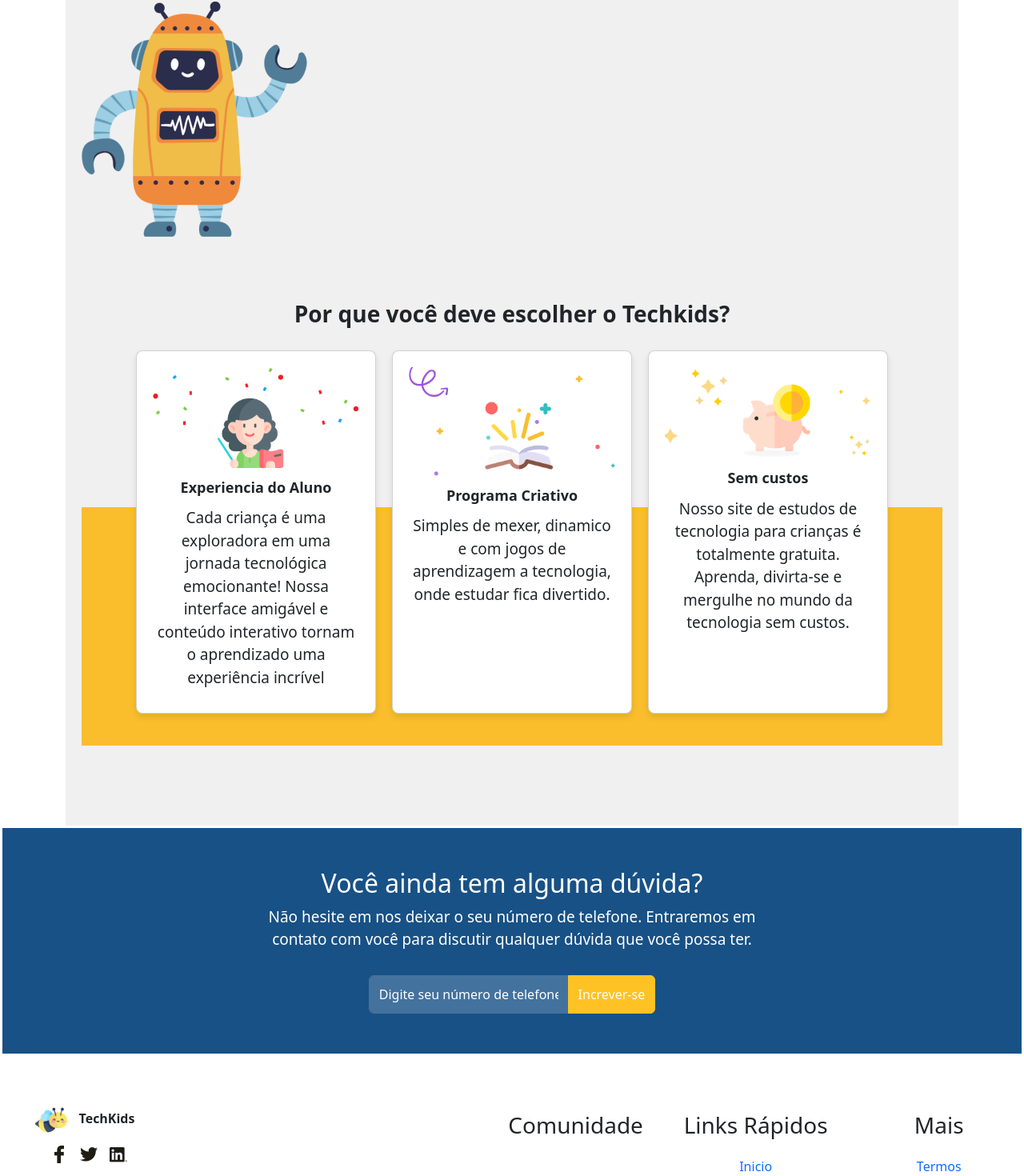
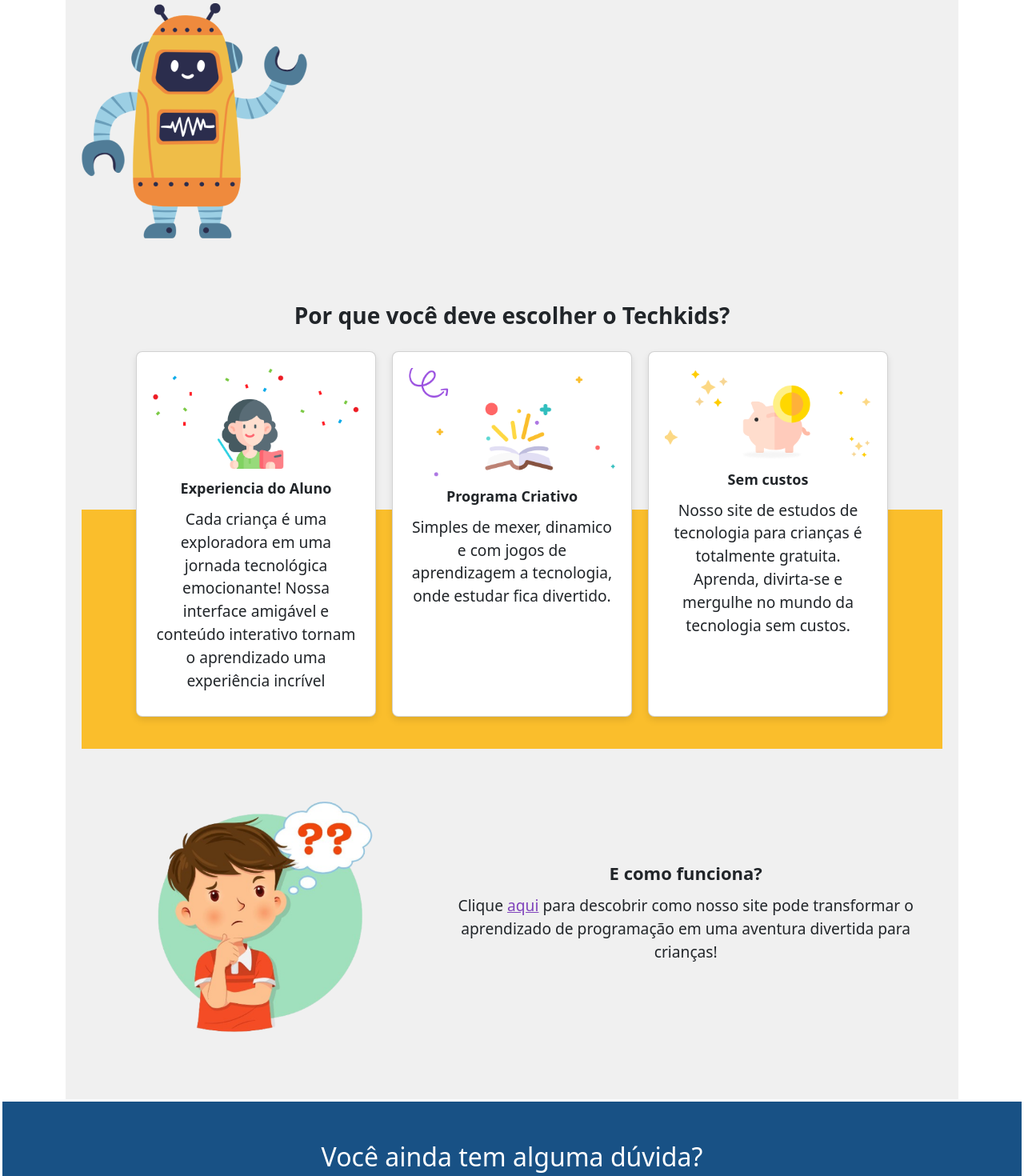
Before and after one commit to guxtavow/TCC, a React (Create React App) app in the folder TCC/: page / in a window 1280 px wide. Shown: the part 1268-2738 px from the top of the page at 80% size. Built offline with nearby package versions, Linux system fonts and the light colour scheme.

Commit message:
Home - Update - 23:50

```diff
--- a/TCC/src/componentes/Home/Home.css
+++ b/TCC/src/componentes/Home/Home.css
@@ -1,6 +1,16 @@
+/* Variáveis de cores */
+:root {
+  --primary-color: #8044BC;
+  --secondary-color: #f0f0f0;
+  --highlight-color: #FABE2C;
+  --button-hover-color: #6b2a9e;
+  --button-text-color: #1F1C14;
+  --button-background-color: #FFD838;
+}
+
 /* Estilos gerais */
 p {
-  font-size: 19px;
+  font-size: 1.2rem; /* Adaptado para rem */
 }
 
 .container {
@@ -12,7 +22,7 @@
 .home-content {
   flex: 1;
   padding: 20px;
-  background-color: #f0f0f0;
+  background-color: var(--secondary-color); /* Usando variável */
 }
 
 /* Estilos das seções */
@@ -25,9 +35,9 @@
 }
 
 .text-content {
-  flex: 1; /* Permite que o espaço seja ocupado de forma flexível */
-  margin: auto; /* Centraliza a div */
-  text-align: center; /* Centraliza o texto dentro da div */
+  flex: 1;
+  margin: auto;
+  text-align: center;
 }
 
 .text-content h3,
@@ -37,31 +47,31 @@
 
 /* Estilos dos botões */
 .button-container {
-  display: flex; /* Usar flexbox para os botões */
-  justify-content: center; /* Centraliza os botões */
-  gap: 10px; /* Espaço entre os botões */
+  display: flex;
+  justify-content: center;
+  gap: 10px;
 }
 
 .action-button {
-  display: flex; /* Usar flexbox para o botão */
-  align-items: center; /* Alinha a imagem e o texto no centro verticalmente */
-  padding: 10px 20px; /* Adicionando algum preenchimento para os botões */
+  display: flex;
+  align-items: center;
+  padding: 10px 20px;
   border: none;
   border-radius: 5px;
-  background-color: #FFD838; /* Cor de fundo para os botões */
-  color: #1F1C14;
-  cursor: pointer; /* Muda o cursor ao passar sobre os botões */
-  transition: background-color 0.3s; /* Animação para mudança de cor */
+  background-color: var(--button-background-color);
+  color: var(--button-text-color);
+  cursor: pointer;
+  transition: background-color 0.3s;
 }
 
 .action-button:hover {
-  background-color: #6b2a9e; /* Cor ao passar o mouse */
+  background-color: var(--button-hover-color);
 }
 
 .button-icon {
-  width: 20px; /* Largura da imagem do botão */
-  height: auto; /* Mantém a proporção da imagem */
-  margin-right: 10px; /* Espaço entre a imagem e o texto */
+  width: 20px;
+  height: auto;
+  margin-right: 10px;
 }
 
 /* Estilos das imagens */
@@ -71,8 +81,8 @@
 }
 
 .image-content img {
-  width: 100%; /* A imagem ocupa 100% da largura do container */
-  height: auto; /* Mantém a proporção da imagem */
+  width: 100%;
+  height: auto;
 }
 
 /* Estilos da bolha de fala */
@@ -82,9 +92,8 @@
   border-radius: 135px;
   padding: 100px;
   margin: 87px;
-  border: 2px solid #8044BC;
+  border: 5px solid var(--primary-color);
   font-family: Arial, sans-serif;
-  border-width: 5px;
 }
 
 .speech-bubble p {
@@ -115,7 +124,7 @@
   width: 0;
   height: 0;
   border: 22px solid transparent;
-  border-top-color: #8044BC;
+  border-top-color: var(--primary-color);
   border-bottom: 0;
   border-left: 0;
   margin-left: -12px;
@@ -124,18 +133,18 @@
 
 .image-below-bubble {
   margin-top: 20px;
-  text-align: left; /* Alinha a imagem à esquerda */
+  text-align: left;
 }
 
 .image-below-bubble img {
-  display: block; /* Remove o comportamento inline */
-  max-width: none; /* Remove a limitação de largura */
-  height: auto; /* Garante que a altura seja proporcional */
+  display: block;
+  max-width: none;
+  height: auto;
 }
 
 /* Estilos da Seção 3 - Cards */
 .section3 {
-  background: linear-gradient(to bottom, #f0f0f0 50%, #FABE2C 50%); /* Divisão de cores */
+  background: linear-gradient(to bottom, var(--secondary-color) 50%, var(--highlight-color) 50%);
   padding: 40px 20px;
   text-align: center;
 }
@@ -145,7 +154,7 @@
   justify-content: space-around;
   gap: 20px;
   margin-top: 20px;
-  flex-wrap: wrap; /* Permite que os cards se ajustem em telas menores */
+  flex-wrap: wrap;
 }
 
 .card {
@@ -153,13 +162,13 @@
   border-radius: 8px;
   box-shadow: 0 4px 8px rgba(0, 0, 0, 0.1);
   padding: 20px;
-  max-width: 300px; /* Limite de largura para os cards */
+  max-width: 300px;
   text-align: center;
 }
 
 .card img {
   width: 100%;
-  height: auto; /* Mantém a proporção da imagem */
+  height: auto;
   margin-bottom: 10px;
 }
 
@@ -168,31 +177,68 @@
 }
 
 .card strong {
-  font-size: 18px;
+  font-size: 1.125rem;
+}
+
+/* Estilos da Seção 4 */
+.section4 {
+  display: flex;
+  justify-content: space-between;
+  align-items: center;
+  padding: 20px;
+}
+
+.section4 .image-content {
+  flex: 1;
+  max-width: 40%;
+}
+
+.section4 .image-content img {
+  width: 70%;
+  height: auto;
+}
+
+.section4 .text-content {
+  flex: 1;
+  text-align: center;
+  margin-left: 20px;
+}
+
+.section4 .text-content p {
+  margin-bottom: 10px;
+}
+
+.section4 .text-content a {
+  color: var(--primary-color);
+  text-decoration: underline;
+}
+
+.section4 .text-content strong {
+  font-size: 1.375rem;
 }
 
 /* Estilos responsivos */
 @media (max-width: 768px) {
   .section-content {
-    flex-direction: column; /* Altera para coluna em telas menores */
+    flex-direction: column;
     text-align: center;
   }
 
   .text-content {
-    max-width: 100%; /* Texto ocupa 100% da largura em telas menores */
+    max-width: 100%;
   }
 
   .image-content {
-    max-width: 100%; /* Imagem ocupa 100% da largura em telas menores */
+    max-width: 100%;
     margin-top: 20px;
   }
 
   .image-content img {
-    max-width: 100%; /* A imagem ocupa 100% da largura do container em telas menores */
+    max-width: 100%;
   }
 
   /* Cards responsivos */
   .cards-container {
-    flex-direction: column; /* Empilha os cards em telas menores */
+    flex-direction: column;
   }
 }
--- a/TCC/src/componentes/Home/Home.js
+++ b/TCC/src/componentes/Home/Home.js
@@ -5,9 +5,10 @@
 import btnCadastro from './elements/btn-cad.png';
 import btnEntrar from './elements/btn-entrar.png';
 import imagem2 from './elements/imagem2.png';
-import imagemCard1 from './elements/teacher.png';  // Importando imagens para os cards
+import imagemCard1 from './elements/teacher.png';
 import imagemCard2 from './elements/book.png';
 import imagemCard3 from './elements/pig.png';
+import imagem4 from './elements/imagem3.png';
 
 export default function Home() {
   return (
@@ -37,11 +38,11 @@
               Acesse ou crie seu cadastro para acessar um conteúdo personalizado de acordo com o seu perfil:
             </strong></p>
             <div className="button-container">
-              <button className="action-button">
+              <button className="action-button" aria-label="Cadastro">
                 <img src={btnCadastro} alt="Botão Cadastro" className="button-icon" />
                 <strong>Cadastro</strong>
               </button>
-              <button className="action-button">
+              <button className="action-button" aria-label="Entrar">
                 <img src={btnEntrar} alt="Botão Entrar" className="button-icon" />
                 <strong>Entrar</strong>
               </button>
@@ -59,8 +60,8 @@
               </p>
             </div>
             <div className="image-below-bubble">
-             <img src={imagem2} alt="Imagem TechBot" />
-          </div>
+              <img src={imagem2} alt="Imagem TechBot" />
+            </div>
           </div>
         </div>
 
@@ -102,7 +103,16 @@
 
         {/* Seção 4 */}
         <div className="section-content section4">
-          {/* Adicione conteúdo aqui */}
+          <div className="image-content">
+            <img src={imagem4} alt="Imagem ilustrativa" />
+          </div>
+          <div className="text-content">
+            <p><strong>E como funciona?</strong></p>
+            <p>
+              Clique <a href="#">aqui</a> para descobrir como nosso site pode transformar o aprendizado
+              de programação em uma aventura divertida para crianças!
+            </p>
+          </div>
         </div>
       </main>
     </div>
```
Also changed, not shown: TCC/src/componentes/Home/elements/imagem3.png (added).
